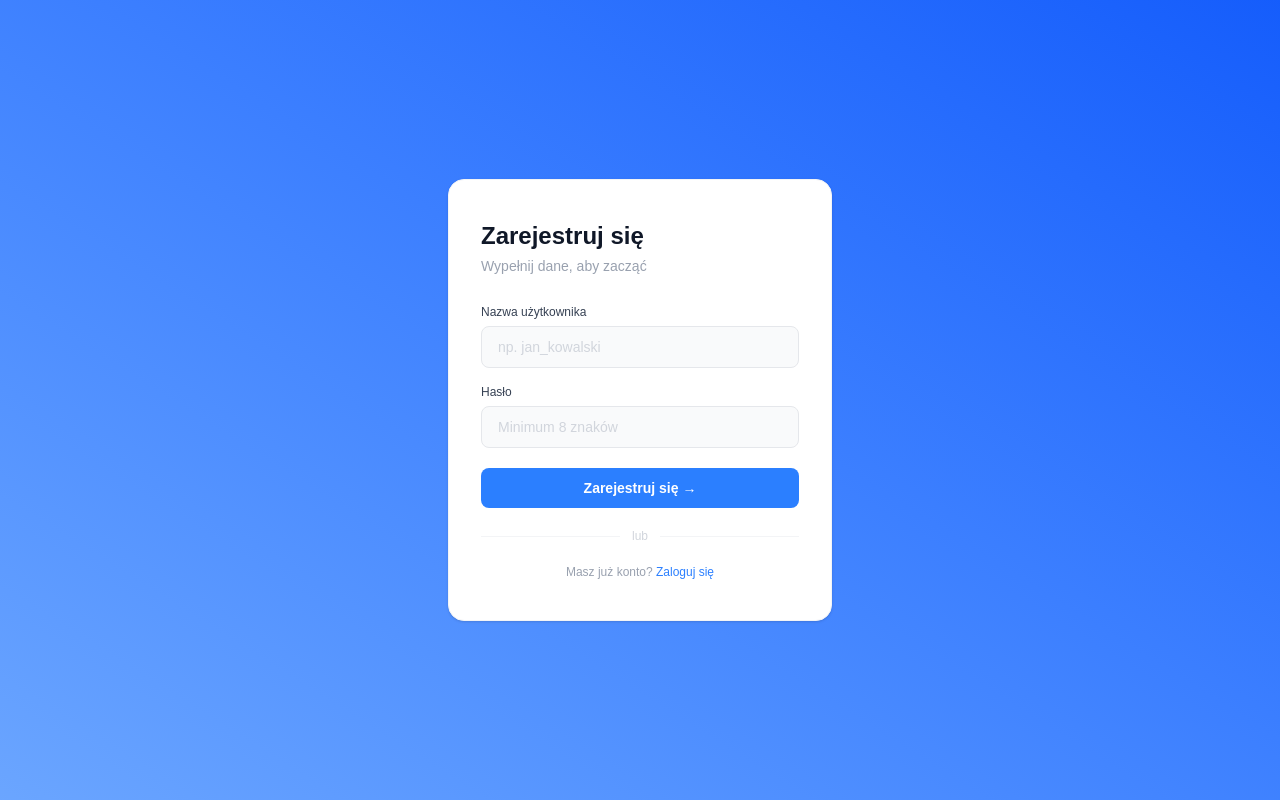
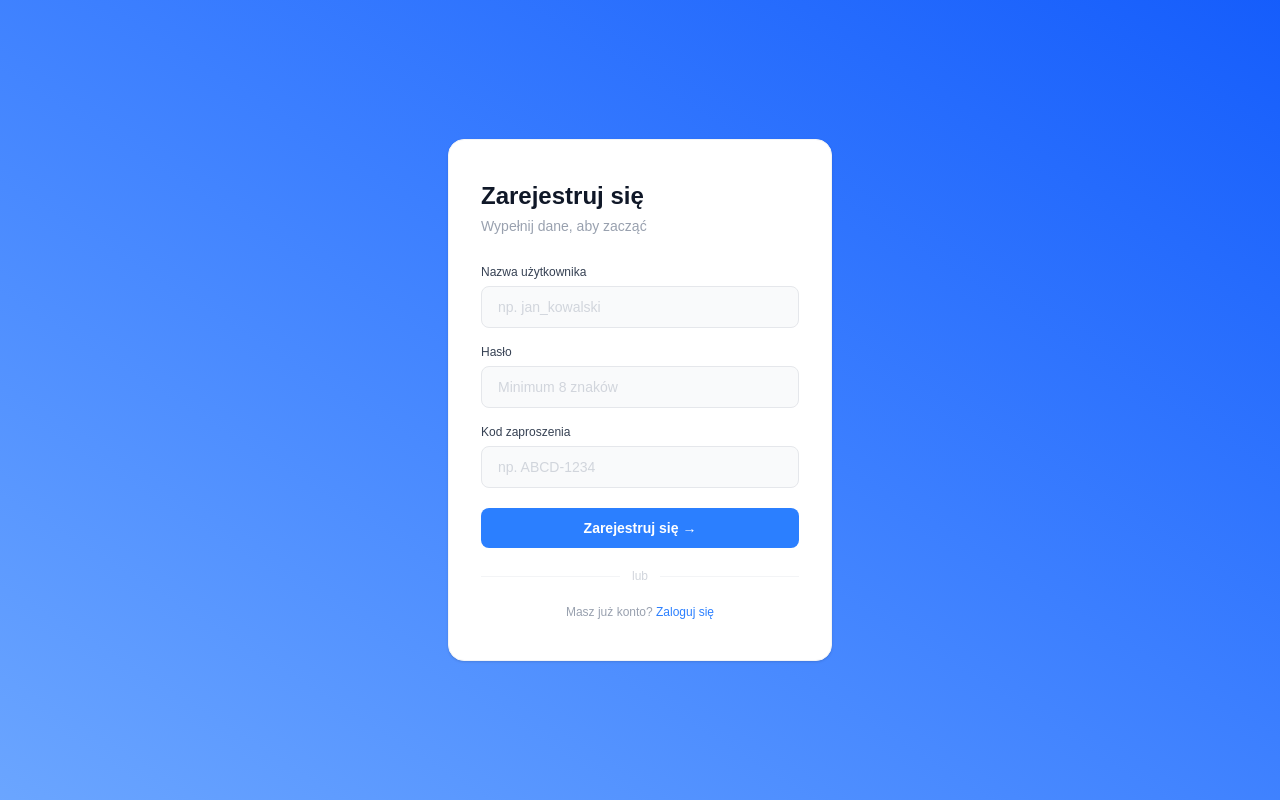
Before and after one commit to ogonekmateusz/simple-messsenger-app, a React (Vite) app: page /register in a window 1280 px wide. Built offline with nearby package versions, Linux system fonts and the light colour scheme.

Commit message:
feat: add invite code input field to RegisterPage component

```diff
--- a/src/pages/RegisterPage.jsx
+++ b/src/pages/RegisterPage.jsx
@@ -5,7 +5,10 @@ import Form from "../components/Form";
 export default function RegisterPage() {
   const [username, setUsername] = useState("");
   const [password, setPassword] = useState("");
-
+  const [inviteCode, setInviteCode] = useState("");
+  const onchangeInviteCode = (e) => {
+    setInviteCode(e.target.value);
+  };
   const onchangeUserName = (e) => {
     setUsername(e.target.value);
   };
@@ -30,6 +33,21 @@ export default function RegisterPage() {
       password={password}
       onchangeUserName={onchangeUserName}
       onchangePassword={onchangePassword}
-    ></Form>
+      inviteCode={inviteCode}
+      onchangeInviteCode={onchangeInviteCode}
+    >
+      <div>
+        <label className="block text-xs font-medium text-gray-700 mb-1.5">
+          Kod zaproszenia
+        </label>
+        <input
+          type="text"
+          placeholder="np. ABCD-1234"
+          value={inviteCode}
+          onChange={onchangeInviteCode}
+          className="w-full px-4 py-2.5 rounded-lg border border-gray-200 bg-gray-50 text-sm text-gray-900 placeholder-gray-300 outline-none focus:border-blue-500 focus:ring-2 focus:ring-blue-100 focus:bg-white transition-all"
+        />
+      </div>
+    </Form>
   );
 }
```
